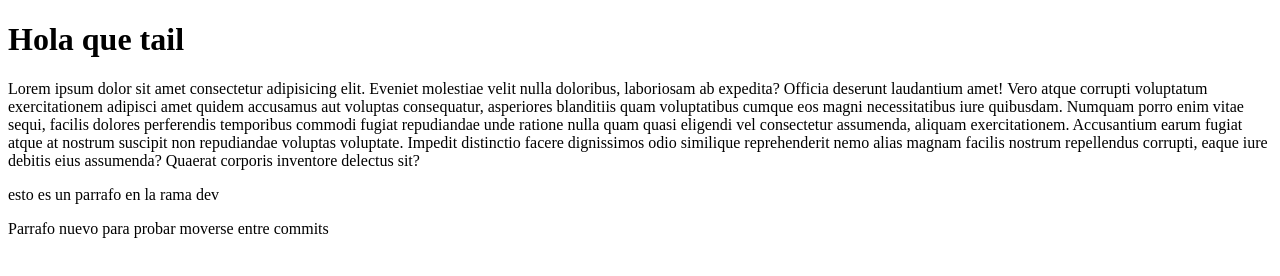
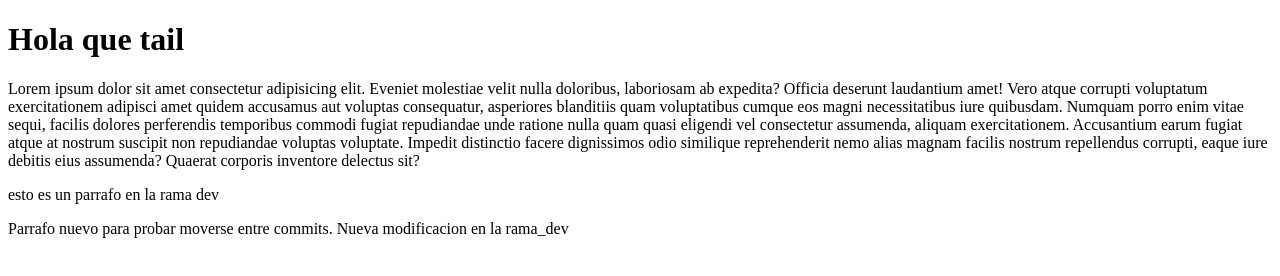
Before and after one commit to Isidro-Molina/primer_repositorio, a plain HTML site: page index.html in a window 1280 px wide. Drawn offline with Linux system fonts and the light colour scheme.

Commit message:
nuevos cambios

```diff
--- a/index.html
+++ b/index.html
@@ -11,6 +11,6 @@
     <p>Lorem ipsum dolor sit amet consectetur adipisicing elit. Eveniet molestiae velit nulla doloribus, laboriosam ab expedita? Officia deserunt laudantium amet! Vero atque corrupti voluptatum exercitationem adipisci amet quidem accusamus aut voluptas consequatur, asperiores blanditiis quam voluptatibus cumque eos magni necessitatibus iure quibusdam. Numquam porro enim vitae sequi, facilis dolores perferendis temporibus commodi fugiat repudiandae unde ratione nulla quam quasi eligendi vel consectetur assumenda, aliquam exercitationem. Accusantium earum fugiat atque at nostrum suscipit non repudiandae voluptas voluptate. Impedit distinctio facere dignissimos odio similique reprehenderit nemo alias magnam facilis nostrum repellendus corrupti, eaque iure debitis eius assumenda? Quaerat corporis inventore delectus sit?</p>
 
     <p>esto es un parrafo en la rama dev</p>
-    <p>Parrafo nuevo para probar moverse entre commits</p>
+    <p>Parrafo nuevo para probar moverse entre commits. Nueva modificacion en la rama_dev</p>
 </body>
 </html>
```
